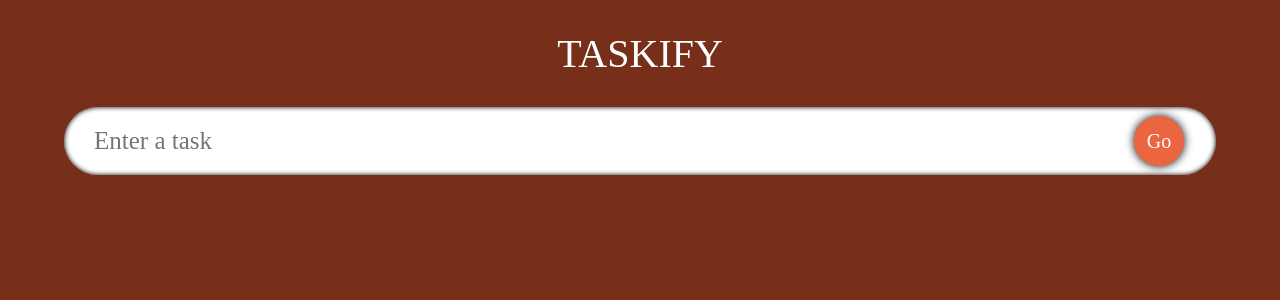
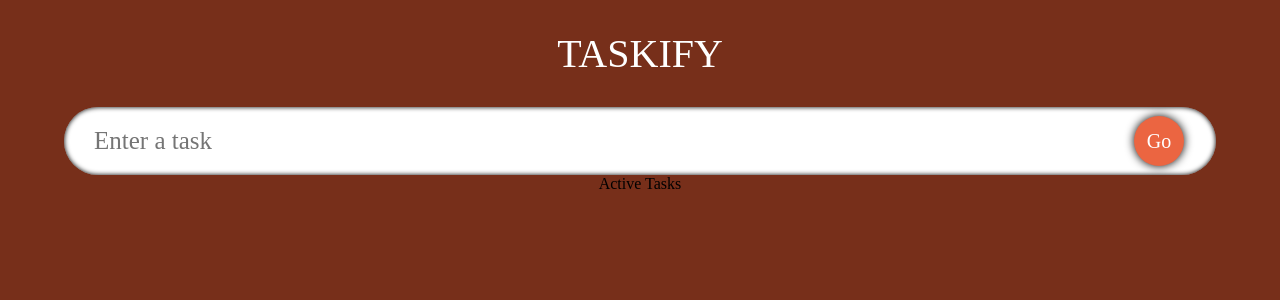
Before and after one commit to Nathaniyell/TodoApp-with-Typescript, a React (Create React App) app: page / in a window 1280 px wide. Shown: the top 300 px of the page. Built offline with nearby package versions, Linux system fonts and the light colour scheme; the HTML template or start-up script is replaced by a standard one.

Commit message:
update TodoList.tsx

```diff
--- a/src/components/TodoList.tsx
+++ b/src/components/TodoList.tsx
@@ -8,16 +8,19 @@ type Props = {
 
 const TodoList: React.FC<Props> = ({ todos, setTodos }) => {
     return (
+       <div className="container">
         <div className="todos">
-            {todos.map(todo => {
-                return (
-                   <SingleTodo todo={todo} key={todo.id}
-                   todos={todos}
-                   setTodos={setTodos}
-                   />
-                );
-            })}
+            <span className="todos__heading">
+                Active Tasks
+            </span>
+            {todos.map(todo=><SingleTodo todo={todo} todos={todos} key={todo.id} setTodos={setTodos} />)}
         </div>
+        <div className="todos remove">
+            <span className="todos__heading">
+
+            </span>
+        </div>
+       </div>
     );
 }
 
```
